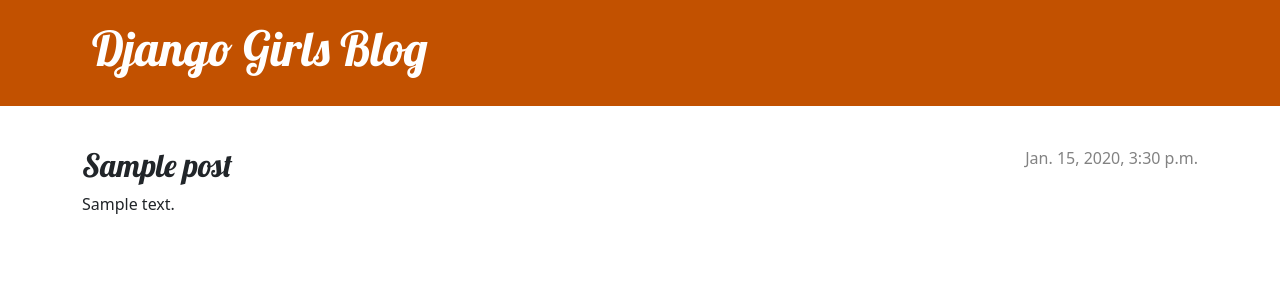
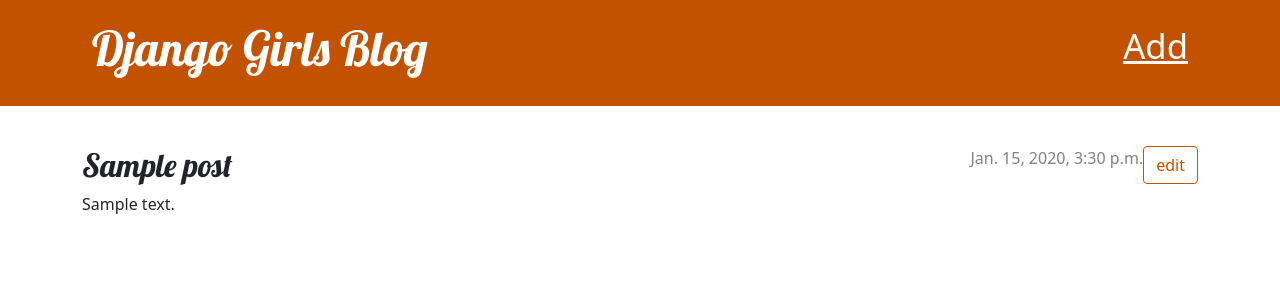
Before and after one commit to Bimalv01/my-first-blog, a Django app: page /post/1/ in a window 1280 px wide. Shown: the top 300 px of the page. Run offline with Django 4.2, Linux system fonts and the light colour scheme; tables that the repository leaves empty hold one stand-in row (values such as "Sample post").

Commit message:
Added view and template for detailed blog post as well as CSS for the site.

```diff
--- a/blog/templates/blog/base.html
+++ b/blog/templates/blog/base.html
@@ -10,7 +10,7 @@
     <body>
         <header class="page-header">
           <div class="container">
-            <a href="{% url 'post_new' %}" class="top-menu">
+            <a href="{% url 'post_new' %}" class="top-menu">Add
             </a>
               <h1><a href="/">Django Girls Blog</a></h1>
           </div>
--- a/blog/templates/blog/post_detail.html
+++ b/blog/templates/blog/post_detail.html
@@ -2,6 +2,11 @@
 
 {% block content %}
     <article class="post">
+        <aside class="actions">
+            <a class="btn btn-secondary" href="{% url 'post_edit' pk=post.pk %}">
+                edit
+            </a>
+        </aside>
         {% if post.published_date %}
             <time class="date">
                 {{ post.published_date }}
--- a/blog/urls.py
+++ b/blog/urls.py
@@ -4,5 +4,6 @@
 urlpatterns = [
     path('', views.post_list, name='post_list'),
     path('post/<int:pk>/', views.post_detail, name='post_detail'),
+    path('post/<int:pk>/edit/', views.post_edit, name='post_edit'),
     path('post/new/', views.post_new, name='post_new'),
 ]
--- a/blog/views.py
+++ b/blog/views.py
@@ -11,6 +11,20 @@
     post = get_object_or_404(Post, pk=pk)
     return render(request, 'blog/post_detail.html', {'post': post})
 
+def post_edit(request, pk):
+    post = get_object_or_404(Post, pk=pk)
+    if request.method == "POST":
+        form = PostForm(request.POST, instance=post)
+        if form.is_valid():
+            post = form.save(commit=False)
+            post.author = request.user
+            post.published_date = timezone.now()
+            post.save()
+            return redirect('post_detail', pk=post.pk)
+    else:
+        form = PostForm(instance=post)
+    return render(request, 'blog/post_edit.html', {'form': form})
+
 def post_new(request):
     if request.method == "POST":
         form = PostForm(request.POST)
```
